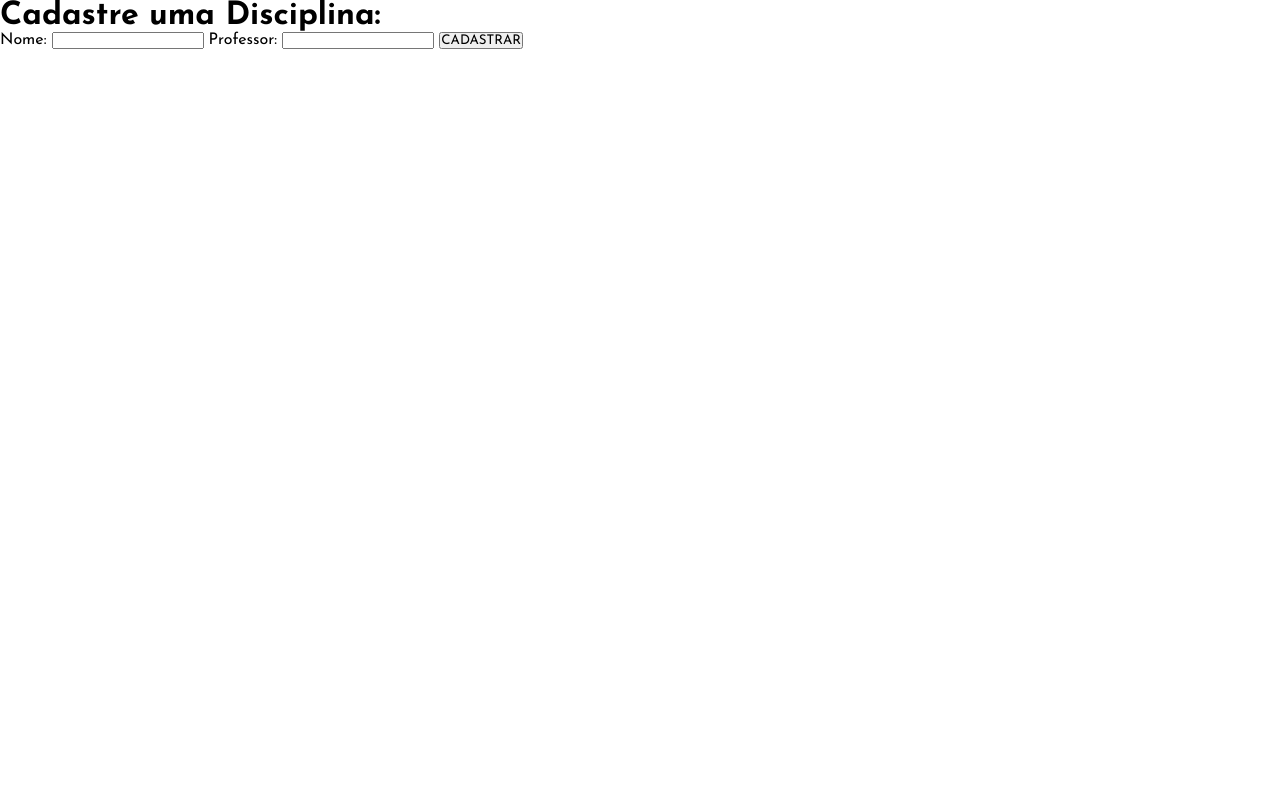
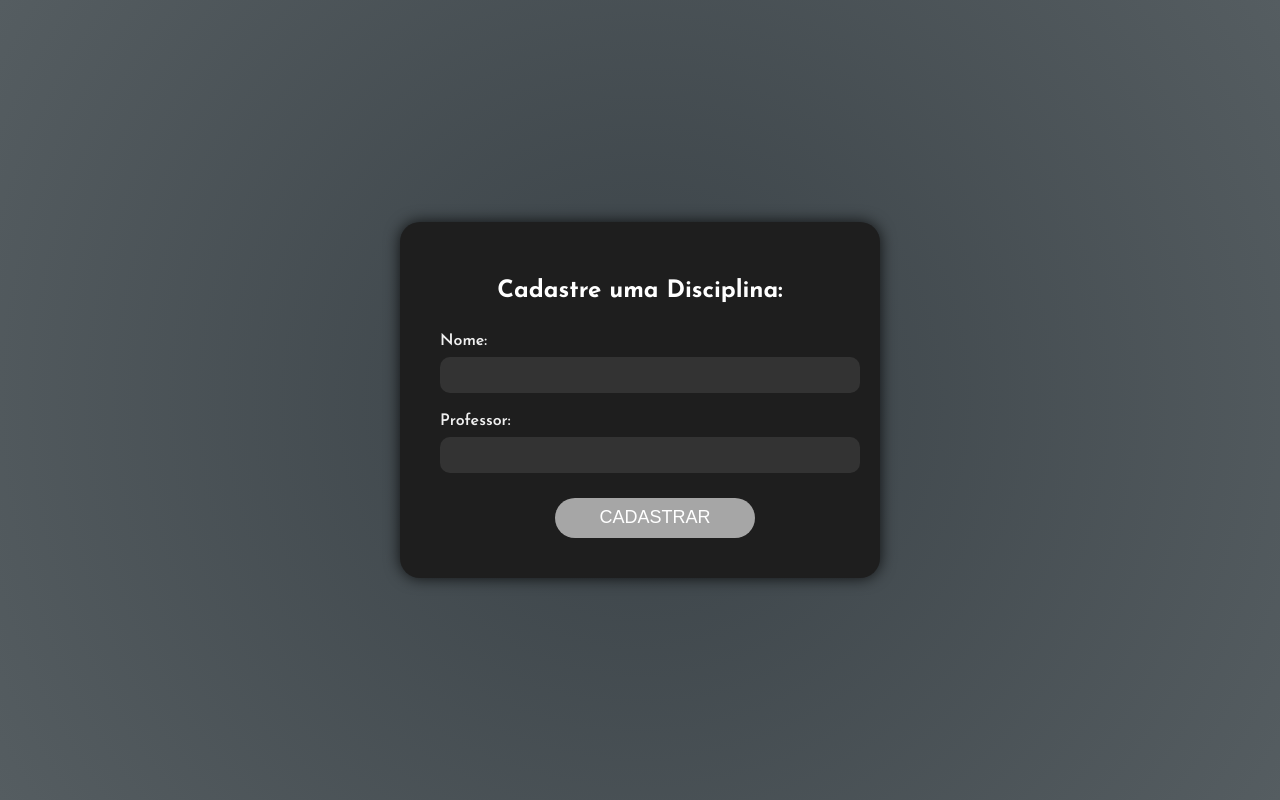
Before and after one commit to pamliraa/crudNotamais, a PHP site: page /cadastroDisciplinas.php in a window 1280 px wide. Run offline with PHP 8.4, Linux system fonts and the light colour scheme.

Commit message:
estilizando a pagina do cadastro disciplinas

```diff
--- a/cadastroDisciplinas.php
+++ b/cadastroDisciplinas.php
@@ -1,20 +1,30 @@
 <!DOCTYPE html>
-<html lang="en">
+<html lang="pt-br">
 <head>
     <meta charset="UTF-8">
     <meta name="viewport" content="width=device-width, initial-scale=1.0">
     <title>Disciplinas</title>
-    <link rel="stylesheet" href="assets/style.css">
+    <link rel="stylesheet" href="styleCadastro.css">
     <link href="https://fonts.googleapis.com/css2?family=Josefin+Sans:ital,wght@0,100..700;1,100..700&display=swap" rel="stylesheet">
 </head>
 <body>
-    <h1> Cadastre uma Disciplina:</h1>
-    <form action="cadastrarDisciplinas.php" method="POST">
-        <label for="nome">Nome:</label>
-        <input type="text" id="nome" name="nome">
-        <label for="professor">Professor:</label>
-        <input type="text" id="professor" name="professor">
-        <input type="submit" id="buttom" value="CADASTRAR">
-    </form>
+    <div class="container">
+
+        <h1>Cadastre uma Disciplina:</h1>
+
+        <form action="cadastrarDisciplinas.php" method="POST">
+            <div class="input-group">
+                <label for="nome">Nome:</label>
+                <input type="text" id="nome" name="nome" required>
+            </div>
+
+            <div class="input-group">
+                <label for="professor">Professor:</label>
+                <input type="text" id="professor" name="professor" required>
+            </div>
+
+            <input type="submit" id="buttom" value="CADASTRAR">
+        </form>
+    </div>
 </body>
 </html>
--- /dev/null
+++ b/styleCadastro.css
@@ -0,0 +1,78 @@
+@import url('https://fonts.googleapis.com/css2?family=Josefin+Sans&display=swap');
+
+body {
+    margin: 0;
+    padding: 0;
+ background: radial-gradient(circle, #3a4247, #555d61);
+    font-family: 'Josefin Sans', sans-serif;
+    color: #f0f0f0;
+    display: flex;
+    justify-content: center;
+    align-items: center;
+    height: 100vh;
+}
+
+.container {
+    background-color: #1e1e1e;
+    padding: 40px;
+    border-radius: 20px;
+    box-shadow: 0 0 15px rgba(0,0,0,0.8);
+    width: 100%;
+    max-width: 400px;
+    text-align: center;
+}
+
+.logo img {
+    width: 100px;
+    margin-bottom: 20px;
+}
+
+h1 {
+    margin-bottom: 30px;
+    font-size: 24px;
+    color: #ffffff;
+}
+
+.input-group {
+    margin-bottom: 20px;
+    text-align: left;
+}
+
+.input-group label {
+    display: block;
+    margin-bottom: 8px;
+    font-weight: 600;
+}
+
+.input-group input {
+    width: 100%;
+    padding: 10px;
+    border: none;
+    border-radius: 10px;
+    background-color: #333;
+    color: #fff;
+    font-size: 14px;
+}
+
+.input-group input:focus {
+    outline: none;
+    border: 1px solid rgb(133, 133, 133);
+}
+
+#buttom{
+    background-color:#A6A6A6;
+    color: white;
+    text-align: center;
+    border-radius: 20px;
+    border: none;
+    width: 200px;
+    height: 40px;
+    font-size: 18px;
+    margin-top: 5px;
+    margin-left: 30px;
+}
+
+#buttom:hover{
+    cursor: pointer;
+    background-color: #3a4247;
+}
```
